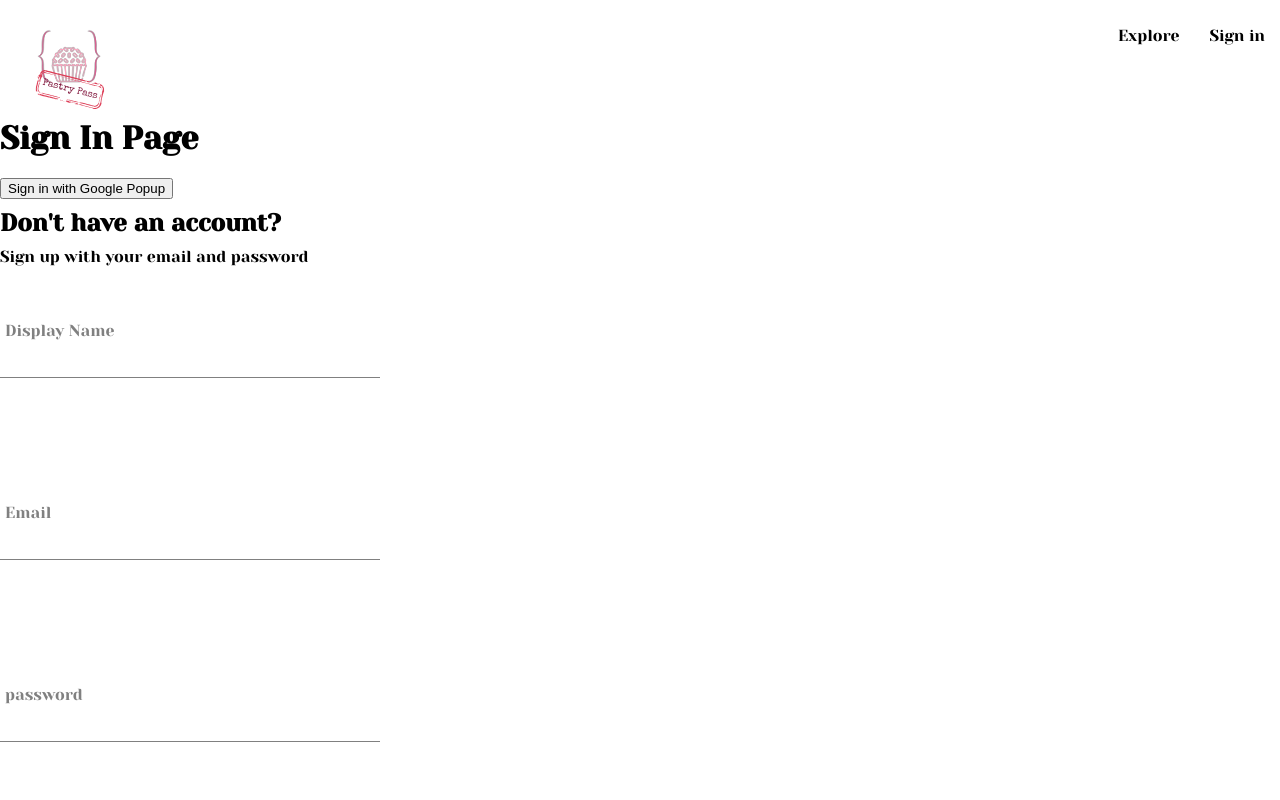
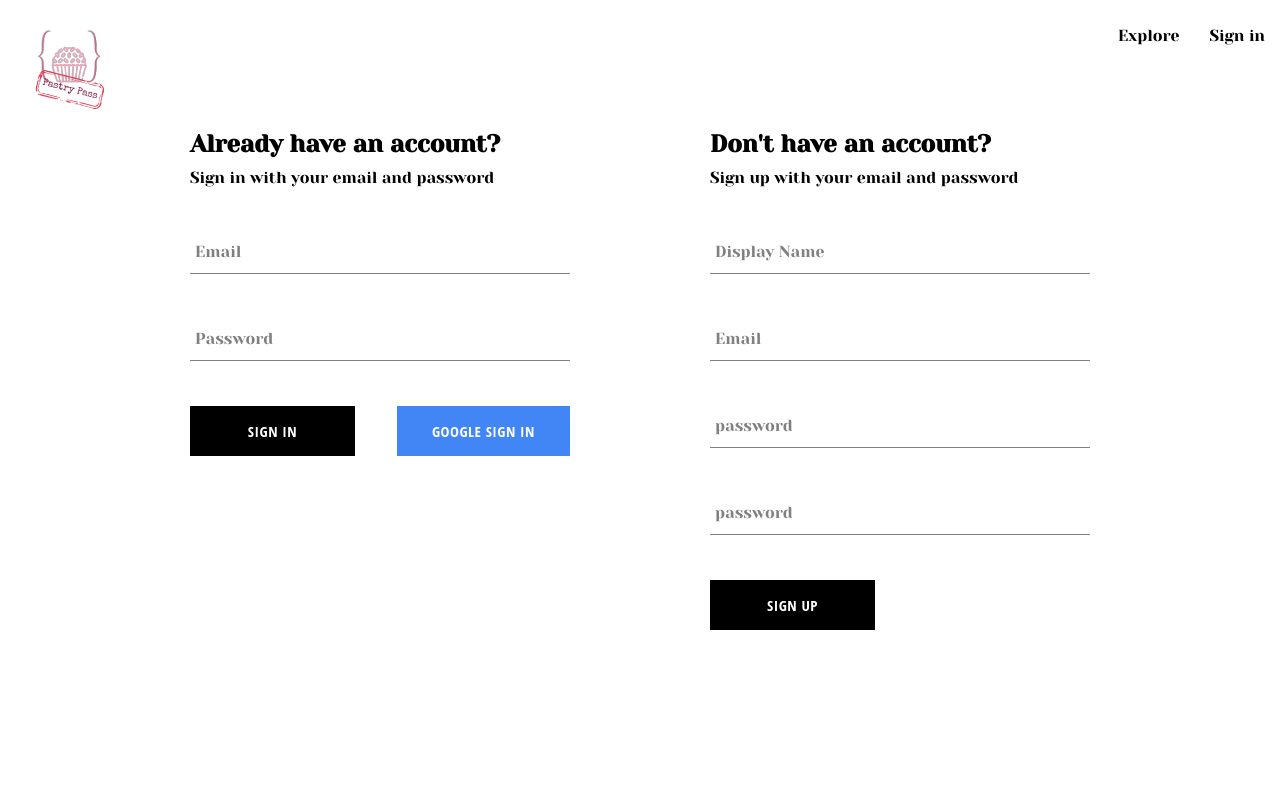
Before and after one commit to MorganEJLA/pastry-pass, a React (Create React App) app: page /auth in a window 1280 px wide. Shown: the top 800 px of the page. Built offline with nearby package versions, Linux system fonts and the light colour scheme; no server answers.

Commit message:
updated signin

```diff
--- /dev/null
+++ b/src/components/sign-in/sign-in-form.component.jsx
@@ -0,0 +1,98 @@
+import { useState, useContext } from "react";
+
+import FormInput from "../form-input/form-input.component";
+import Button from "../button/button.component";
+import { UserContext } from "../../contexts/user.context";
+import {
+  signInWithGooglePopup,
+  createUserDocumentFromAuth,
+  signInAuthUserWithEmailAndPassword,
+} from "../../utils/firebase/firebase.utils";
+
+import "./sign-in-form.styles.scss";
+
+const defaultFormFields = {
+  email: "",
+  password: "",
+};
+
+const SignInForm = () => {
+  const [formFields, setFormFields] = useState(defaultFormFields);
+  const { email, password } = formFields;
+
+  const { setCurrentUser } = useContext(UserContext);
+
+  const resetFormFields = () => {
+    setFormFields(defaultFormFields);
+  };
+
+  const signInWithGoogle = async () => {
+    const { user } = await signInWithGooglePopup();
+
+  };
+
+  const handleSubmit = async (event) => {
+    event.preventDefault();
+
+    try {
+      const { user } = await signInAuthUserWithEmailAndPassword(
+        email,
+        password
+      );
+
+      resetFormFields();
+      setCurrentUser(user);
+    } catch (error) {
+      switch (error.code) {
+        case "auth/wrong-password":
+          alert("incorrect password for email");
+          break;
+        case "auth/user-not-found":
+          alert("no user associated with this email");
+          break;
+        default:
+          console.log(error);
+      }
+    }
+  };
+
+  const handleChange = (event) => {
+    const { name, value } = event.target;
+
+    setFormFields({ ...formFields, [name]: value });
+  };
+
+  return (
+    <div className="sign-up-container">
+      <h2>Already have an account?</h2>
+      <span>Sign in with your email and password</span>
+      <form onSubmit={handleSubmit}>
+        <FormInput
+          label="Email"
+          type="email"
+          required
+          onChange={handleChange}
+          name="email"
+          value={email}
+        />
+
+        <FormInput
+          label="Password"
+          type="password"
+          required
+          onChange={handleChange}
+          name="password"
+          value={password}
+        />
+        <div className="buttons-container">
+          <Button type="submit">Sign In</Button>
+          <Button type="button" buttonType="google" onClick={signInWithGoogle}>
+            Google sign in
+          </Button>
+        </div>
+      </form>
+    </div>
+  );
+};
+
+export default SignInForm;
--- /dev/null
+++ b/src/components/sign-in/sign-in-form.styles.scss
@@ -0,0 +1,14 @@
+.sign-up-container {
+  display: flex;
+  flex-direction: column;
+  width: 380px;
+
+  h2 {
+    margin: 10px 0;
+  }
+
+  .buttons-container {
+    display: flex;
+    justify-content: space-between;
+  }
+}
--- a/src/components/sign-up/sign-up-form.component.jsx
+++ b/src/components/sign-up/sign-up-form.component.jsx
@@ -1,4 +1,4 @@
-import { useState } from "react";
+import { useState, useContext } from "react";
 import FormInput from "../form-input/form-input.component";
 import Button from "../button/button.component";
 import {
@@ -7,6 +7,8 @@ import {
 } from "../../utils/firebase/firebase.utils";
 
 import "./sign-up-form.styles.scss";
+
+import { UserContext } from "../../contexts/user.context";
 const defaultFormFields = {
   displayName: "",
   email: "",
@@ -17,8 +19,7 @@ const defaultFormFields = {
 const SignUpForm = () => {
   const [formFields, setFormFields] = useState(defaultFormFields);
   const { displayName, email, password, confirmPassword } = formFields;
-
-  console.log(formFields);
+  const { setCurrentUser } = useContext(UserContext);
   const resetFormFields = () => {
     setFormFields(defaultFormFields);
   };
@@ -34,6 +35,7 @@ const SignUpForm = () => {
         email,
         password
       );
+      setCurrentUser(user);
       await createUserDocumentFromAuth(user, { displayName });
       resetFormFields();
     } catch (error) {
@@ -53,6 +55,7 @@ const SignUpForm = () => {
     <div className="sign-up-container">
       <h2>Don't have an account? </h2>
       <span>Sign up with your email and password</span>
+      <form onSubmit={handleSubmit}>
         <FormInput
           label="Display Name"
           type="text"
@@ -86,6 +89,7 @@ const SignUpForm = () => {
           value={confirmPassword}
         />
         <Button buttonType="submit">Sign Up</Button>
+      </form>
     </div>
   );
 };
--- /dev/null
+++ b/src/contexts/user.context.jsx
@@ -0,0 +1,14 @@
+import { createContext, useState } from "react";
+
+export const UserContext = createContext({
+    setCurrentUser: () => null,
+    currentUser: null,
+});
+export const UserProvider = ({ children }) => {
+  const [currentUser, setCurrentUser] = useState(null);
+  const value = { currentUser, setCurrentUser };
+  return <UserContext.Provider value={value}>{children}</UserContext.Provider>;
+};
+<UserProvider>
+  <app />
+</UserProvider>;
--- a/src/index.js
+++ b/src/index.js
@@ -3,13 +3,16 @@ import ReactDOM from "react-dom/client";
 import { BrowserRouter } from "react-router";
 import "./index.scss";
 import App from "./App";
+import { UserProvider } from "./contexts/user.context";
 import reportWebVitals from "./reportWebVitals";
 
 const root = ReactDOM.createRoot(document.getElementById("root"));
 root.render(
   <React.StrictMode>
     <BrowserRouter>
-      <App />
+      <UserProvider>
+        <App />
+      </UserProvider>
     </BrowserRouter>
   </React.StrictMode>
 );
--- a/src/routes/authentication/authentication.component.jsx
+++ b/src/routes/authentication/authentication.component.jsx
@@ -1,18 +1,10 @@
-import {
-  signInWithGooglePopup,
-  createUserDocumentFromAuth,
-} from "../../utils/firebase/firebase.utils";
 import SignUpForm from "../../components/sign-up/sign-up-form.component";
+import SignInForm from "../../components/sign-in/sign-in-form.component";
+import "./authentication.styles.scss";
 const Authentication = () => {
-  const logGoogleUser = async () => {
-    const { user } = await signInWithGooglePopup();
-    await createUserDocumentFromAuth(user);
-  };
-
   return (
-    <div>
-      <h1>Sign In Page</h1>
-      <button onClick={logGoogleUser}>Sign in with Google Popup</button>
+    <div className="authentication-container">
+      <SignInForm />
       <SignUpForm />
     </div>
   );
--- /dev/null
+++ b/src/routes/authentication/authentication.styles.scss
@@ -0,0 +1,6 @@
+.authentication-container {
+  display: flex;
+  width: 900px;
+  justify-content: space-between;
+  margin: 30px auto;
+}
--- a/src/routes/navigation/navigation.component.jsx
+++ b/src/routes/navigation/navigation.component.jsx
@@ -1,8 +1,16 @@
+import { useContext } from "react";
 import { Outlet, Link } from "react-router-dom";
 import { ReactComponent as PastryLogo } from "../../assets/logo.svg";
+import { UserContext } from "../../contexts/user.context";
+import { signOutUser } from "../../utils/firebase/firebase.utils";
+import "./navigation.styles.scss";
 
-import "./navigation.styles.scss";
 const Navigation = () => {
+  const { currentUser, setCurrentUser } = useContext(UserContext);
+  const signOutHandler = async () => {
+    await signOutUser();
+    setCurrentUser(null);
+  };
   return (
     <>
       <div className="navigation">
@@ -13,9 +21,16 @@ const Navigation = () => {
           <Link className="nav-link" to="/explore">
             Explore
           </Link>
-          <Link className="nav-link" to="/auth">
-            Sign in
-          </Link>
+          {currentUser ? (
+            <span className="nav-link" onClick={signOutHandler}>
+              {""}
+              Sign Out{""}
+            </span>
+          ) : (
+            <Link className="nav-link" to="/auth">
+              Sign in
+            </Link>
+          )}
         </div>
       </div>
       <Outlet />
--- a/src/utils/firebase/firebase.utils.js
+++ b/src/utils/firebase/firebase.utils.js
@@ -5,6 +5,8 @@ import {
   signInWithPopup,
   GoogleAuthProvider,
   createUserWithEmailAndPassword,
+  signInWithEmailAndPassword,
+  signOut,
 } from "firebase/auth";
 import { getFirestore, doc, getDoc, setDoc } from "firebase/firestore";
 // Your web app's Firebase configuration
@@ -18,6 +20,7 @@ const firebaseConfig = {
 };
 
 // Initialize Firebase
+
 const firebaseApp = initializeApp(firebaseConfig);
 
 const googleProvider = new GoogleAuthProvider();
@@ -61,3 +64,8 @@ export const createAuthUserWithEmailAndPassword = async (email, password) => {
   if (!email || !password) return;
   return await createUserWithEmailAndPassword(auth, email, password);
 };
+export const signInAuthUserWithEmailAndPassword = async (email, password) => {
+  if (!email || !password) return;
+  return await signInWithEmailAndPassword(auth, email, password);
+};
+export const signOutUser = async () => await signOut(auth);
```
Lines whose indentation alone changed are shown as unchanged.
